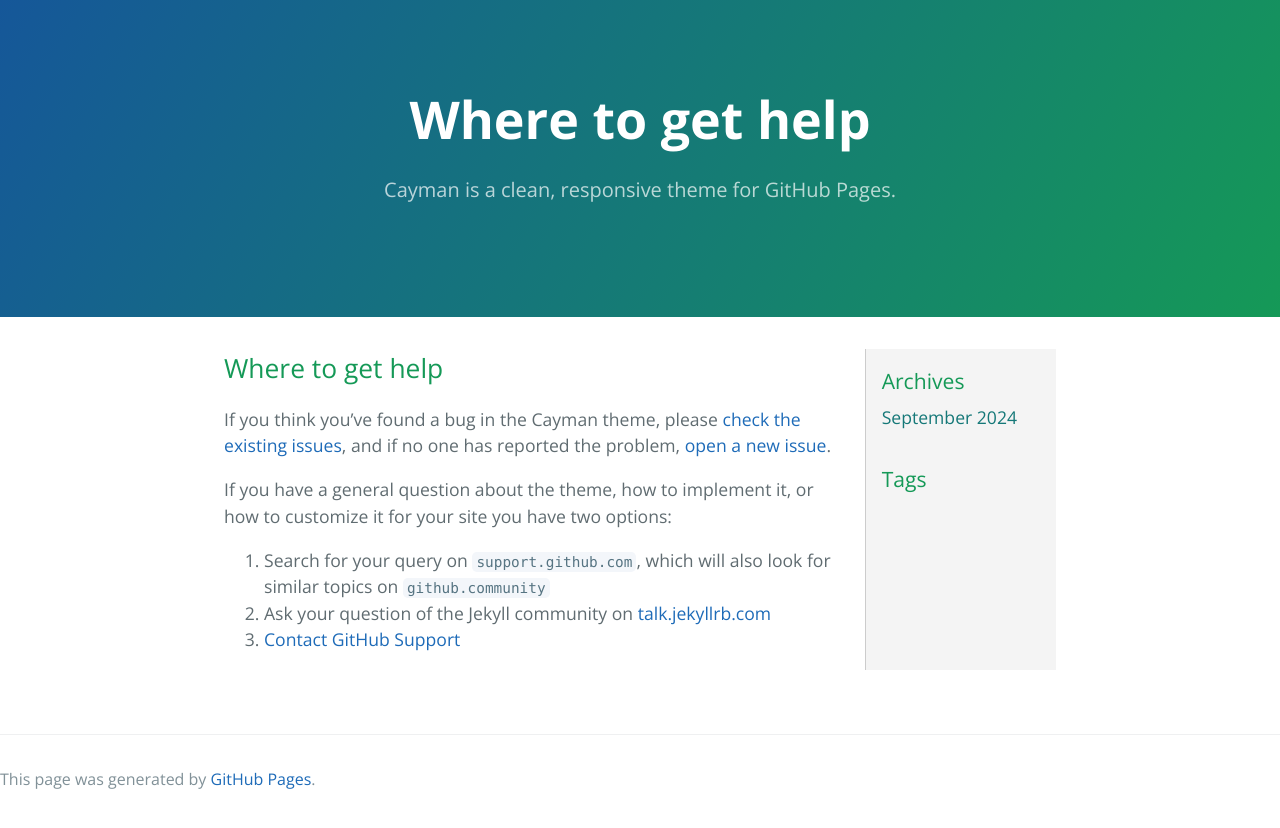
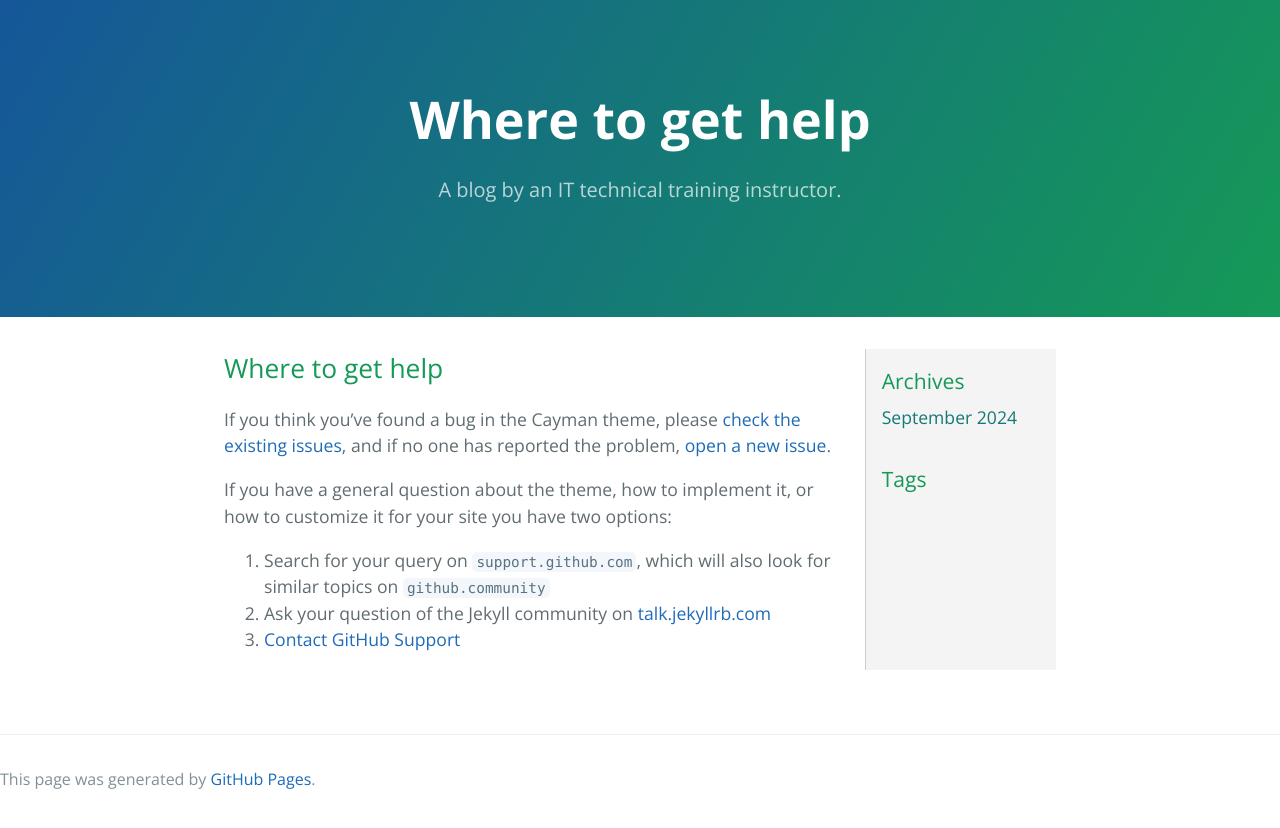
Before and after one commit to Lab8010/lab8010.github.io, a Jekyll site: the page built from docs/SUPPORT.md, in a window 1280 px wide. Shown: the top 828 px of the page. Built offline with Jekyll 4.4.1, drawn with Linux system fonts in a browser that asks for light colours; our own code applies the rules of GitHub Pages for plain Markdown files.

Commit message:
Change config.yml

```diff
--- a/_config.yml
+++ b/_config.yml
@@ -1,5 +1,5 @@
-title: Cayman theme
-description: Cayman is a clean, responsive theme for GitHub Pages.
+title: la8010
+description: A blog by an IT technical training instructor.
 show_downloads: true
 google_analytics:
 theme: jekyll-theme-cayman
```
